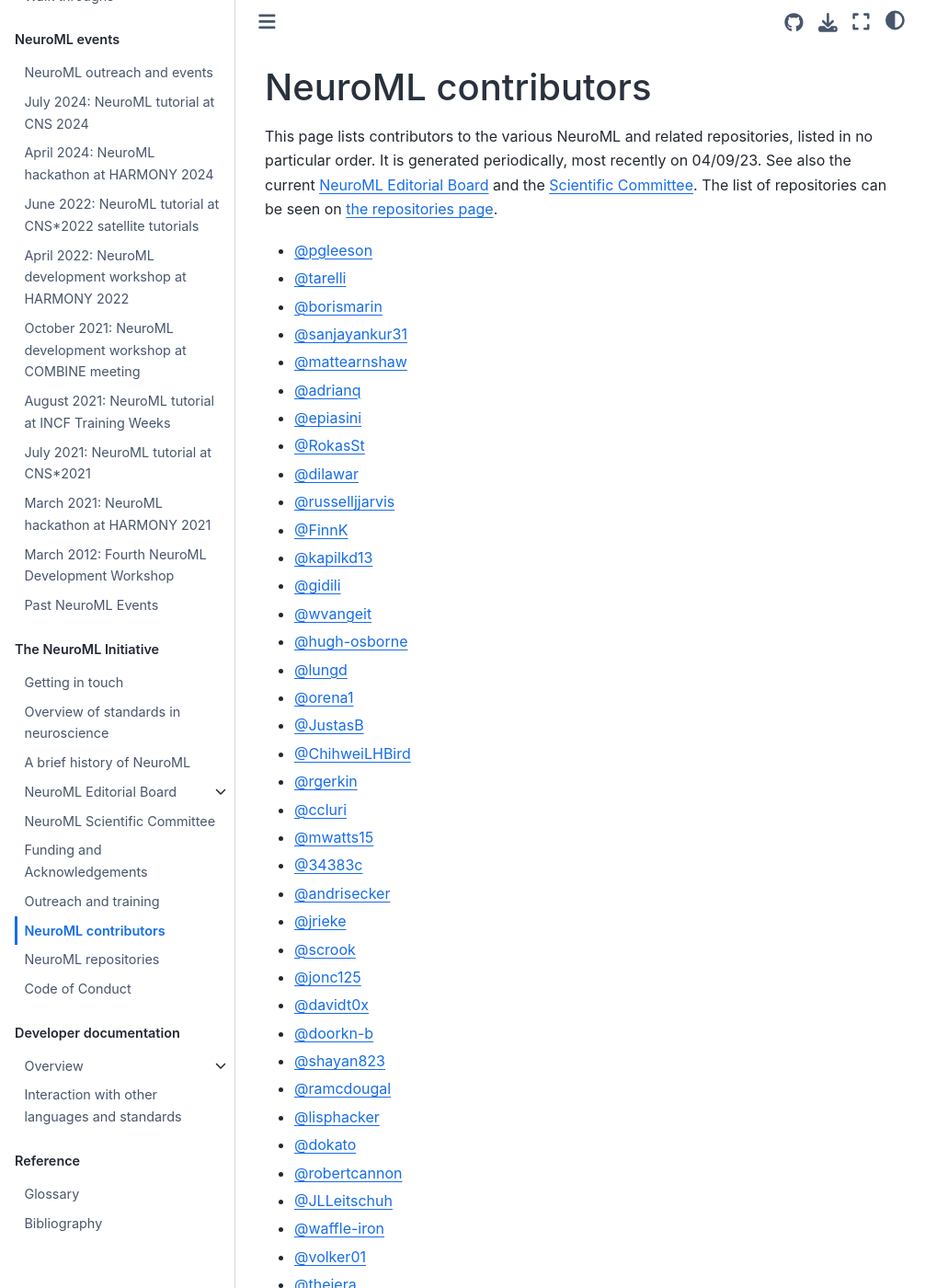
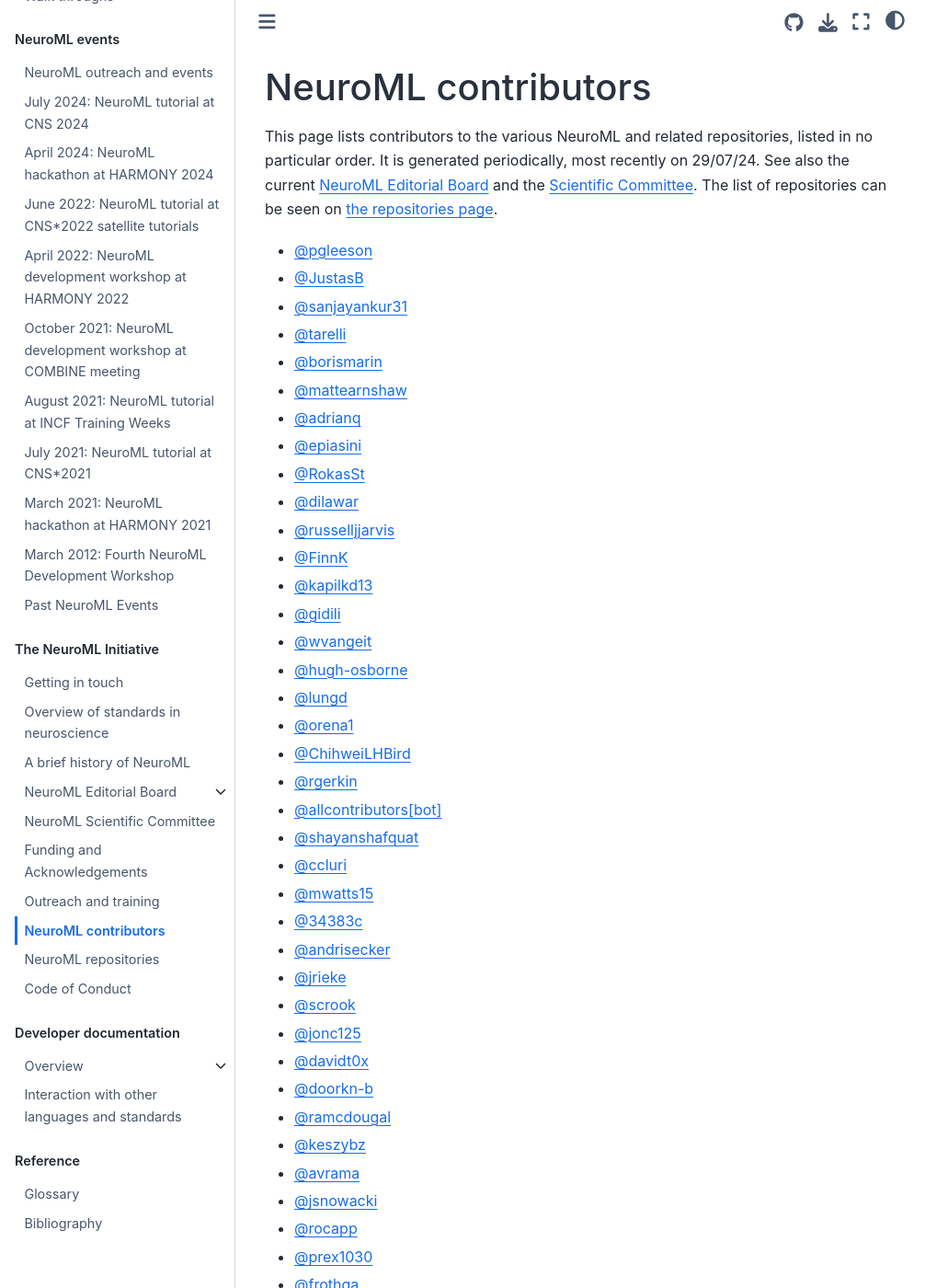
Before and after one commit to NeuroML/Documentation, a Jupyter Book: the page built from source/NeuroMLOrg/Contributors.md, in a window 1280 px wide and 1400 px high. Shown: the whole window at 92% size, without its empty margins (0-1031 px from the left). Built offline with Jupyter Book 1.0.4 settings and Sphinx 7.4.7 and the Sphinx Book theme 1.1.4, drawn with Linux system fonts in a browser that asks for light colours; pages that are not in the unit, such as notebooks, are missing from menus; some of the changed text lies outside the part shown.

Commit message:
chore: update contributors/repos

```diff
--- a/source/NeuroMLOrg/Contributors.md
+++ b/source/NeuroMLOrg/Contributors.md
@@ -2,15 +2,16 @@
 # NeuroML contributors
 
 This page lists contributors to the various NeuroML and related repositories, listed in no particular order.
-It is generated periodically, most recently on 04/09/23. See also the current {ref}`NeuroML Editorial Board<neuromlorg:board>` and the {ref}`Scientific Committee <neuromlorg:ScientificCommittee>`.
+It is generated periodically, most recently on 29/07/24. See also the current {ref}`NeuroML Editorial Board<neuromlorg:board>` and the {ref}`Scientific Committee <neuromlorg:ScientificCommittee>`.
 The list of repositories can be seen on {ref}`the repositories page <neuromlorg:repositories>`.
 
 
 
 - [@pgleeson](https://github.com/pgleeson)
+- [@JustasB](https://github.com/JustasB)
+- [@sanjayankur31](https://github.com/sanjayankur31)
 - [@tarelli](https://github.com/tarelli)
 - [@borismarin](https://github.com/borismarin)
-- [@sanjayankur31](https://github.com/sanjayankur31)
 - [@mattearnshaw](https://github.com/mattearnshaw)
 - [@adrianq](https://github.com/adrianq)
 - [@epiasini](https://github.com/epiasini)
@@ -24,9 +25,10 @@
 - [@hugh-osborne](https://github.com/hugh-osborne)
 - [@lungd](https://github.com/lungd)
 - [@orena1](https://github.com/orena1)
-- [@JustasB](https://github.com/JustasB)
 - [@ChihweiLHBird](https://github.com/ChihweiLHBird)
 - [@rgerkin](https://github.com/rgerkin)
+- [@allcontributors[bot]](https://github.com/apps/allcontributors)
+- [@shayanshafquat](https://github.com/shayanshafquat)
 - [@ccluri](https://github.com/ccluri)
 - [@mwatts15](https://github.com/mwatts15)
 - [@34383c](https://github.com/34383c)
@@ -36,8 +38,19 @@
 - [@jonc125](https://github.com/jonc125)
 - [@davidt0x](https://github.com/davidt0x)
 - [@doorkn-b](https://github.com/doorkn-b)
-- [@shayan823](https://github.com/shayan823)
 - [@ramcdougal](https://github.com/ramcdougal)
+- [@keszybz](https://github.com/keszybz)
+- [@avrama](https://github.com/avrama)
+- [@jsnowacki](https://github.com/jsnowacki)
+- [@rocapp](https://github.com/rocapp)
+- [@prex1030](https://github.com/prex1030)
+- [@frothga](https://github.com/frothga)
+- [@fywang](https://github.com/fywang)
+- [@DavidPoliakoff](https://github.com/DavidPoliakoff)
+- [@jonsalaz](https://github.com/jonsalaz)
+- [@cewarr](https://github.com/cewarr)
+- [@Ermentrout](https://github.com/Ermentrout)
+- [@miscco](https://github.com/miscco)
 - [@lisphacker](https://github.com/lisphacker)
 - [@dokato](https://github.com/dokato)
 - [@robertcannon](https://github.com/robertcannon)
```
Also changed, not shown: other parts of source/NeuroMLOrg/Contributors.md (+14 -2 lines), source/NeuroMLOrg/Repositories.md (+8 -1 lines).
